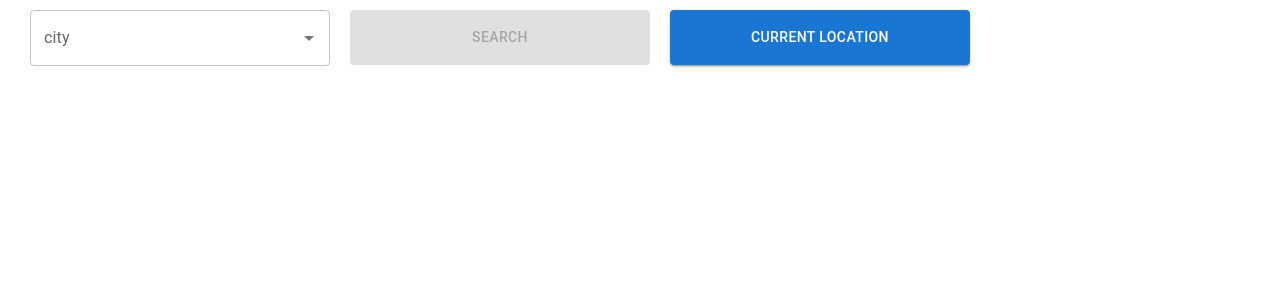
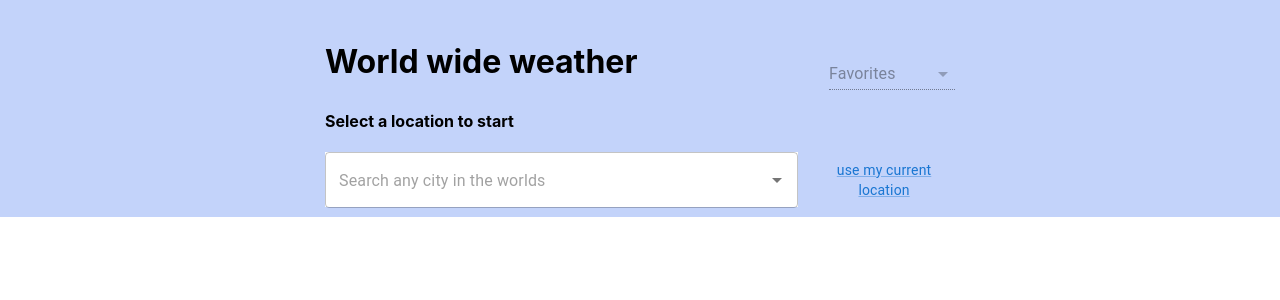
Before and after one commit to saralevi96/Weather, a React (Create React App) app: page / in a window 1280 px wide. Shown: the top 300 px of the page. Built offline with nearby package versions, Linux system fonts and the light colour scheme.

Commit message:
New design

```diff
--- a/src/App.tsx
+++ b/src/App.tsx
@@ -1,45 +1,109 @@
-import React, { useState } from 'react';
+import React, { useState } from "react";
 
-import { ForecastWidgets } from './component/ForecastWidgets';
-import CitySelector from './component/SearchCity';
-import { fetchForcast } from './function/forcastApi';
+import { ForecastWidgets } from "./component/ForecastWidgets";
+import CitySelector from "./component/SearchCity";
+import { fetchForcast } from "./function/forcastApi";
 import styled from "styled-components";
+import SelectCityFavorite from "./component/SelectCityFavorite";
+import FavoriteCity from "./component/FavoriteCity";
 
-const CitySelectorWrapper = styled.div `{
-    background-color: rgb(150, 190, 255);
+const AppHeaderWrapper = styled.div`
+   {
+    background-color: rgb(195, 211, 250);
     background-repeat: no-repeat;
     background-size: 2002px 250px;
     padding: 10px;
     flex: 1;
-}`
-const WeatherWrapper= styled.div`{
+  }
+`;
+// const WeatherWrapper= styled.div`{
+//     //display: flex;
+//     //flex-direction: column;
+// }`
+
+const AppHeader = styled.div`
+   {
     display: flex;
     flex-direction: column;
-}`
-
-
-
+    width: 50%;
+    margin: auto;
+    //margin-left: 20%;
+  }
+`;
+const ForecastDashboardsWrapper = styled.div`
+   {
+    display: flex;
+    flex-direction: column;
+    //margin-left: 20%;
+    width: 50%;
+    margin: auto;
+  }
+`;
+const TitleWrapper = styled.div`
+   {
+    margin-top: 5%;
+    justify-content: space-between;
+    display: flex;
+    flex-direction: row;
+  }
+`;
+const Title = styled.h1`
+   {
+    margin: 0;
+    width: 80%;
+  }
+`;
 
 function App() {
-  const [city, setCity] = useState<string>('');
+  const [city, setCity] = useState<string>("");
   const [forecast, setForecast] = useState<Forecast | null>(null);
-  const updatecity = async (city: string) => {
+  const [favoriteCities, setFavoriteCities] = useState<string[]>([]);
+  const updateCity = async (city: string) => {
     setCity(city);
     setForecast(await fetchForcast(city));
   };
 
-  console.log(`forecast2`, forecast);
+  const updateFavoriteCities = () => {
+    if (favoriteCities.includes(city)) {
+      setFavoriteCities(
+        favoriteCities.filter((favoriteCity) => favoriteCity != city)
+      );
+    } else {
+      setFavoriteCities([...favoriteCities, city]);
+    }
+  };
+  const deleteFavoriteCity = (deletedCity: string) => {
+    setFavoriteCities(
+      favoriteCities.filter((favoriteCity) => favoriteCity != deletedCity)
+    );
+  };
 
-
-    return (
-    <WeatherWrapper>
-      <CitySelectorWrapper>
-        <CitySelector updateCity={updatecity} city={city} />
-      </CitySelectorWrapper>
-      <div className="forecast-dashboards-wrapper">
-        {forecast && <ForecastWidgets forecast={forecast} />}
-      </div>
-    </WeatherWrapper>
+  return (
+    <div>
+      <AppHeaderWrapper>
+        <AppHeader>
+          <TitleWrapper>
+            <Title>World wide weather</Title>
+            <SelectCityFavorite
+              deleteFavoriteCity={deleteFavoriteCity}
+              favoriteCities={favoriteCities}
+              updateCity={updateCity}
+            />
+          </TitleWrapper>
+          <h4>Select a location to start</h4>
+          <CitySelector updateCity={updateCity} city={city} />
+        </AppHeader>
+      </AppHeaderWrapper>
+      <ForecastDashboardsWrapper>
+        {forecast && (
+          <ForecastWidgets
+            forecast={forecast}
+            updateFavoriteCities={updateFavoriteCities}
+            favoriteCities={favoriteCities}
+          />
+        )}
+      </ForecastDashboardsWrapper>
+    </div>
   );
 }
 
--- a/src/component/ForecastWidgetsStyle.ts
+++ b/src/component/ForecastWidgetsStyle.ts
@@ -1,33 +1,35 @@
 import styled from "styled-components";
 
-export const ForecastWidgetsWrapper = styled.div `{
-  margin-left: 5%;
-}`
-export const BarPage = styled.div`{
-  display: flex;
-  flex-direction: row;
-  justify-content: space-between;
-  margin: 0 20% 0 1%;
-  margin-top: 2%;
-}`
-export const CardDescription= styled.div `{
+export const ForecastWidgetsWrapper = styled.div`
+   {
+  }
+`;
+export const BarPage = styled.div`
+   {
+    display: flex;
+    flex-direction: column;
+    justify-content: space-between;
+  }
+`;
+export const CardDescription = styled.div`
+   {
+    display: flex;
+    justify-content: start;
+  }
+`;
+export const Description = styled.h4`
+   {
+    text-align: center;
+    display: flex;
+    justify-content: center;
+    align-items: center;
+    padding: 0px;
+  }
+`;
 
-  display: flex;
-  flex-direction: column;
-  border-style: solid;
-  padding: 18px;
-  border-color :cornflowerblue;
-
-
-}`
-export const Description = styled.h4`{
-  margin: 2px;
-  text-align: center;
-  display: flex;
-  flex-direction: row;
-  align-items: center;
-}`
-
-// export const imgMargin = styled.img`{
-//   width: 20%;
-// }`
+export const FavoriteCityTitle = styled.div`
+   {
+    display: flex;
+    flex-direction: row;
+  }
+`;
--- a/src/component/SearchCity.tsx
+++ b/src/component/SearchCity.tsx
@@ -1,195 +1,79 @@
-import * as React from 'react';
+import * as React from "react";
+import TextField from "@mui/material/TextField";
+import CITIES_IL from "../data/cityIL.json";
+import { getCurrentCity } from "../function/getCurrentCity2";
+import { useState } from "react";
 
-import TextField from '@mui/material/TextField';
-import Autocomplete from '@mui/material/Autocomplete';
-import CITIES from '../data/cityIL.json';
-import { fetchForcast } from '../function/forcastApi';
-import FavoriteCity from './FavoriteCity';
-//import ButtonSearch from "./ButtonSearch"
-import { getCurrentCity } from '../function/getCurrentCity2';
-import Button from '@mui/material/Button';
-import { useState } from 'react';
-import { Block, Tune } from '@mui/icons-material';
-
-import Stack from '@mui/material/Stack';
-import IconButton from '@mui/material/IconButton';
-import DeleteIcon from '@mui/icons-material/Delete';
-import Box from '@mui/material/Box';
 import {
   SearchCityWrapper,
   SearchCityStyle,
-  ShowFavoriteListCity,
-  ShowFavoriteCity,
   SelectCity,
-  ShowFavoriteCitys,
-  BoxStyle
+  LinkStyle,
+  AutocompleteStyled,
 } from "./SearchCityStyle";
 
+const CITIES_NAMES: string[] = CITIES_IL.map((city: any) => city.name);
 
-
-
-const CitiesTemp: any = CITIES;
-const CITIES_NAMES: string[] = CitiesTemp.map(
-  (city: any) => city.name,
-);
-// export default function SearchCity(props: {
-//   updateForcast: (forcast: Forcast) => void;
-//   forcast: Forcast;
-// }) {
 export default function SearchCity(props: {
   updateCity: (city: string) => void;
   city: string;
 }) {
-  // const [city, setCity] = useState<string>('');
-  const [inputValue, setInputValue] = useState<string>('');
-  const [favoriteCities, setFavoriteCities] = useState<string[]>([]);
-  const [disabledButton, setDisabledButton] = useState<boolean>(true);
-  const [showFavoriteButton, setshowFavoriteButton] =
-    useState<boolean>(false);
+  const [inputValue, setInputValue] = useState<string>("");
 
-  // const setForcast = async (city: string) => {
-  //   const forcast = await fetchForcast(city);
-  //   props.updateForcast(forcast);
-  //   setshowFavoriteButton(true);
-  // };
-  const setCity = async (city: string) => {
-    props.updateCity(city);
-    setshowFavoriteButton(true);
-  };
   const setCurrentCity = async () => {
-    // Moshe
     await getCurrentCity((currentCity) => {
-      setFavoriteCity(currentCity as string);
+      props.updateCity(currentCity as string);
+      setInputValue(currentCity as string);
     });
-
-    // Sara
-    // const currentCity = await getCurrentCity();
-    // setFavoriteCity(currentCity as string);
-  };
-  const setFavoriteCity = (favoriteCity: string) => {
-    setCity(favoriteCity);
-    console.log('call setInputValue with', favoriteCity);
-    setInputValue(favoriteCity);
-  };
-  const toggleCity = () => {
-    if (favoriteCities.includes(inputValue)) {
-      setFavoriteCities(
-        favoriteCities.filter(
-          (favoriteCity) => favoriteCity != inputValue,
-        ),
-      );
-    } else {
-      setFavoriteCities([...favoriteCities, inputValue]);
-    }
-  };
-  const deleteFavoriteCity = (deleteCity: string) => {
-    setFavoriteCities(
-      favoriteCities.filter(
-        (favoriteCity) => favoriteCity != deleteCity,
-      ),
-    );
   };
 
   const options = [
     ...new Set(
       CITIES_NAMES.filter((c: string) =>
-        c.toUpperCase().includes(inputValue.toUpperCase()),
-      ).slice(0, 200),
+        c.toUpperCase().includes(inputValue.toUpperCase())
+      ).slice(0, 200)
     ),
   ];
 
   return (
     <SearchCityWrapper>
-      <SelectCity >
+      <SelectCity>
         <SearchCityStyle>
-          <Autocomplete
+          <AutocompleteStyled
             onChange={(event: any, newValue: string | null) => {
               if (newValue !== null) {
+                props.updateCity(newValue);
                 setInputValue(newValue);
-                setDisabledButton(false);
-              } else {
-                setshowFavoriteButton(false);
-                setDisabledButton(true);
               }
             }}
             inputValue={inputValue}
             onInputChange={(event, newInputValue) => {
               if (!event) return;
-              // if (newInputValue != '') {
-              // console.log(newInputValue);
               setInputValue(newInputValue);
               if (!newInputValue) {
-                setCity(newInputValue);
+                props.updateCity(newInputValue);
               }
-              // }
             }}
             disablePortal
             id="combo-box-demo"
             options={options}
-            sx={{ width: 300 }}
             renderInput={(params) => (
-              <TextField {...params} label="city" />
+              <TextField
+                {...params}
+                placeholder="Search any city in the worlds"
+              />
             )}
-            style={{ height: 55, margin: 10 }}
+            style={{ height: 55, backgroundColor: "white", marginRight: 15 }}
           />
-          <Button
-            style={{ height: 55, margin: 10 }}
-            id="Search"
-            sx={{ width: 300 }}
-            disabled={disabledButton}
-            onClick={() => {
-              setCity(inputValue);
-            }}
-            variant="contained"
+          <LinkStyle
+            component="button"
+            variant="body2"
+            onClick={setCurrentCity}
           >
-            Search
-          </Button>
-
-          <Button
-            style={{ height: 55, margin: 10 }}
-            id="current-location"
-            sx={{ width: 300 }}
-            onClick={setCurrentCity}
-            variant="contained"
-          >
-            current location
-          </Button>
+            use my current location
+          </LinkStyle>
         </SearchCityStyle>
-        {showFavoriteButton && (
-          <FavoriteCity
-            city={inputValue}
-            toggelCity={toggleCity}
-            favoriteCities={favoriteCities}
-          />
-        )}
       </SelectCity>
-      <ShowFavoriteCitys>
-        <h1 style={{ color: 'white' }}>favorite city</h1>
-        <BoxStyle>
-          <ShowFavoriteListCity>
-            {favoriteCities.map((favoriteCity) => (
-              <ShowFavoriteCity>
-                <IconButton
-                  onClick={() => {
-                    deleteFavoriteCity(favoriteCity);
-                  }}
-                  aria-label="delete"
-                  size="small"
-                >
-                  <DeleteIcon fontSize="small" />
-                </IconButton>
-                <Button
-                  onClick={() => {
-                    setFavoriteCity(favoriteCity);
-                  }}
-                >
-                  {favoriteCity}
-                </Button>
-              </ShowFavoriteCity>
-            ))}
-          </ShowFavoriteListCity>
-        </BoxStyle>
-      </ShowFavoriteCitys>
     </SearchCityWrapper>
   );
 }
--- a/src/component/SearchCityStyle.ts
+++ b/src/component/SearchCityStyle.ts
@@ -1,41 +1,76 @@
 import styled from "styled-components";
+import { Link } from "@mui/material";
 import Box from "@mui/material/Box";
+import Autocomplete from "@mui/material/Autocomplete";
 
-export  const SearchCityWrapper = styled.div `{
+export const SearchCityWrapper = styled.div`
+   {
     display: flex;
     flex-direction: row;
     justify-content: space-around;
-}`
-export const SearchCityStyle  = styled.div `{
+  }
+`;
+export const SearchCityStyle = styled.div`
+   {
+    display: flex;
+    flex-direction: row;
+    justify-content: space-between;
+  }
+`;
+export const ShowFavoriteListCity = styled.div`
+   {
+    display: flex;
+    flex-direction: column;
+    justify-content: flex-start;
+  }
+`;
+export const ShowFavoriteCity = styled.div`
+   {
     display: flex;
     flex-direction: row;
     justify-content: flex-start;
-}`
-export const ShowFavoriteListCity = styled.div `{
-  display: flex;
-  flex-direction: column;
-  justify-content: flex-start;
-}`
-export const ShowFavoriteCity =styled.div `{
-  display: flex;
-  flex-direction: row;
-  justify-content: flex-start;
-}`
-export const SelectCity =styled.div ` {
-  margin-left: 20px;
+  }
+`;
+export const SelectCity = styled.div`
+   {
+    width: 100%;
     display: flex;
     flex-direction: column;
     justify-content: flex-start;
     flex: 2;
-}`
+  }
+`;
 
-export const ShowFavoriteCitys = styled.div`{
+export const ShowFavoriteCitys = styled.div`
+   {
     flex: 1;
-}`
- export const BoxStyle = styled(Box)`{
+  }
+`;
+export const BoxStyle = styled(Box)`
+   {
     overflow: scroll;
     width: 100%;
-  height: 250px;
+    height: 200px;
     max-width: 360px;
     background-color: white;
-}`
+  }
+`;
+
+export const LinkStyle = styled(Link)`
+   {
+    width: 30%;
+    margin: 0;
+    padding: 0;
+  }
+`;
+
+export const AutocompleteStyled = styled(Autocomplete)`
+   {
+    width: 100%;
+  }
+`;
+//
+// export const AutocompleteDesign = styled(Autocomplete)`{
+//   color: white;
+//  margin-left: 0;
+// }`
--- /dev/null
+++ b/src/component/SelectCityFavorite.tsx
@@ -0,0 +1,66 @@
+import * as React from "react";
+import Box from "@mui/material/Box";
+import InputLabel from "@mui/material/InputLabel";
+import MenuItem from "@mui/material/MenuItem";
+import FormControl from "@mui/material/FormControl";
+import Select, { SelectChangeEvent } from "@mui/material/Select";
+import styled from "styled-components";
+import DeleteIcon from "@mui/icons-material/Delete";
+import IconButton from "@mui/material/IconButton";
+import Button from "@mui/material/Button";
+
+const SelectCityFavoriteWrapper = styled(FormControl)`
+   {
+    display: flex;
+    justify-content: flex-end;
+    width: 20%;
+  }
+`;
+const FavoriteCityItem = styled.div`
+   {
+    display: flex;
+    justify-content: space-between;
+    width: 100%;
+  }
+`;
+
+export default function SelectCityFavorite(props: {
+  deleteFavoriteCity: (city: string) => void;
+  updateCity: (city: string) => void;
+  favoriteCities: string[];
+}) {
+  return (
+    <SelectCityFavoriteWrapper
+      variant="standard"
+      disabled={!props.favoriteCities.length}
+    >
+      <InputLabel id="demo-customized-select-label">Favorites</InputLabel>
+      <Select>
+        {props.favoriteCities.map((favoriteCity) => (
+          <MenuItem value={favoriteCity}>
+            <FavoriteCityItem>
+              <Button
+                style={{ textTransform: "none" }}
+                onClick={() => {
+                  props.updateCity(favoriteCity);
+                }}
+              >
+                {favoriteCity.charAt(0) +
+                  favoriteCity.substring(1).toLocaleLowerCase()}
+              </Button>
+              <IconButton
+                onClick={() => {
+                  props.deleteFavoriteCity(favoriteCity);
+                }}
+                aria-label="delete"
+                size="small"
+              >
+                <DeleteIcon fontSize="small" />
+              </IconButton>
+            </FavoriteCityItem>
+          </MenuItem>
+        ))}
+      </Select>
+    </SelectCityFavoriteWrapper>
+  );
+}
```
Also changed, not shown: src/component/FavoriteCity.tsx (+14 -18 lines), src/component/ForecastLineChart.tsx (+5 -2 lines), src/component/ForecastWidgets.tsx (+29 -11 lines), src/component/LineChartWidget.tsx (+51 -50 lines), src/function/getCurrentCity2.ts (+26 -23 lines). Lines whose indentation alone changed are shown as unchanged.
